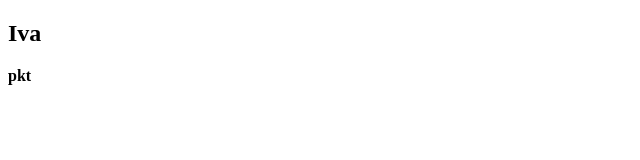
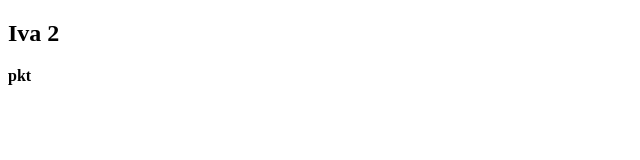
Before and after one commit to KrisStinaK/pro_kristina_2, a plain HTML site: page index.html in a window 1280 px wide. Shown: the full height of the page, 0-640 px from the left. Drawn offline with Linux system fonts and the light colour scheme.

Commit message:
Update index.html

```diff
--- a/index.html
+++ b/index.html
@@ -5,7 +5,7 @@
     <meta charset="utf-8">
   </head>
   <body>
-    <h2>Iva</h2>
+    <h2>Iva 2</h2>
 	<p><b>pkt</b></p>
   </body>
 </html>
```
